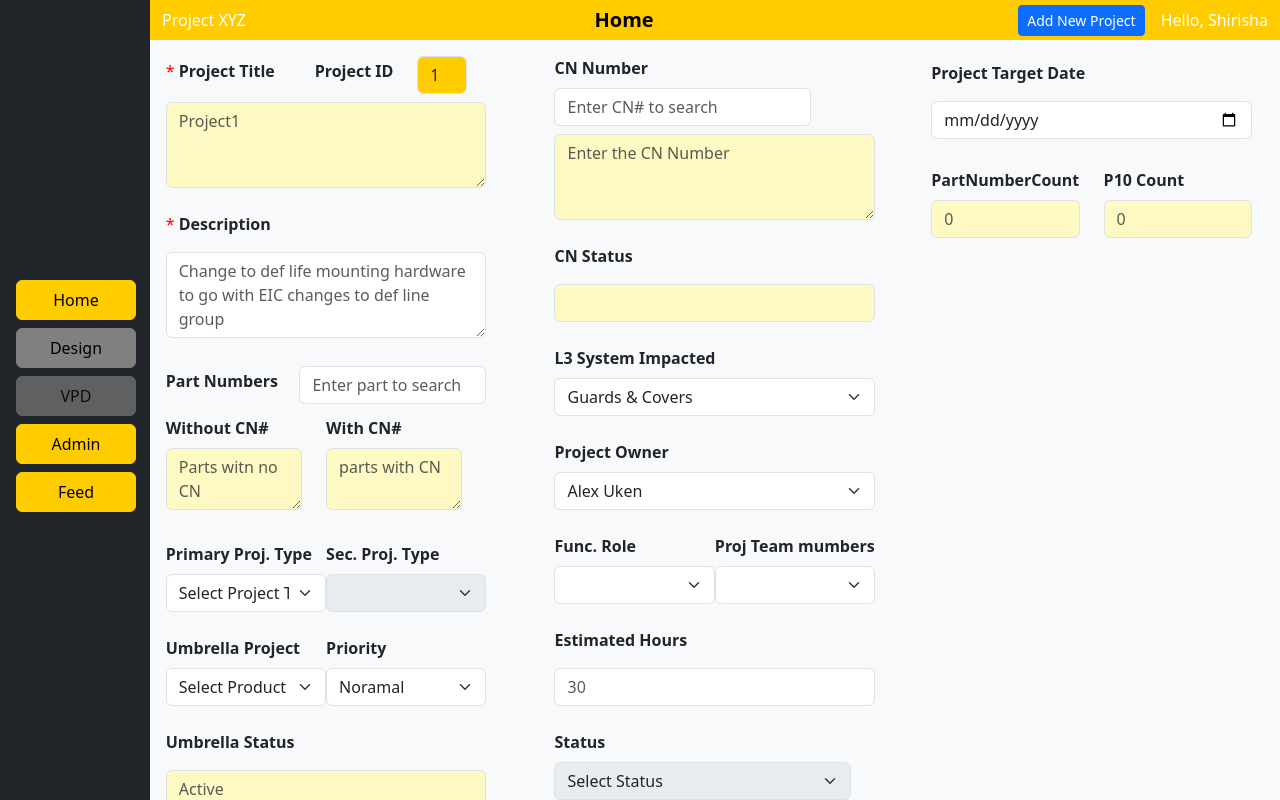
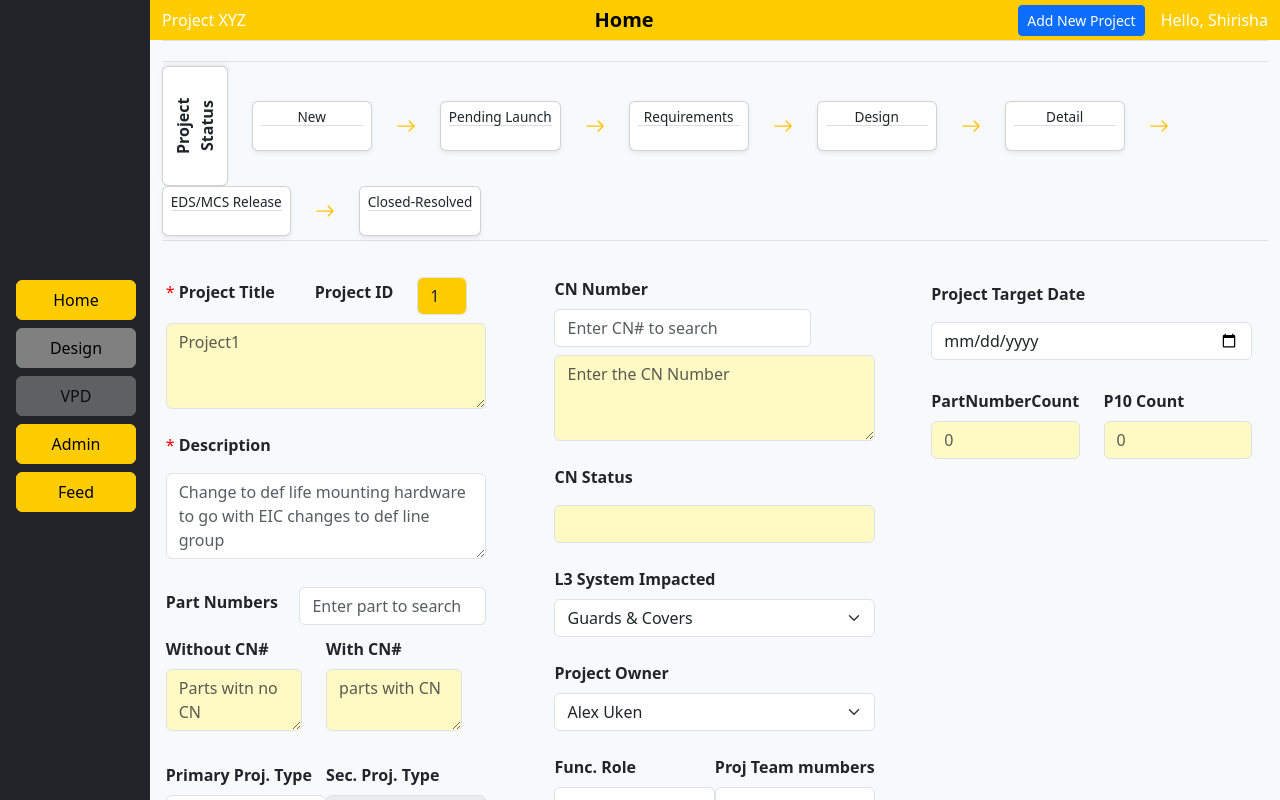
Before and after one commit to Siri66161616/ReactTest, a React (Create React App) app: page / in a window 1280 px wide. Both pictures are taken after a click on the button "Design". Shown: the top 800 px of the page. Built offline with nearby package versions, Linux system fonts and the light colour scheme.

Commit message:
Added the Project status cards.

```diff
--- a/src/pages/Design1.js
+++ b/src/pages/Design1.js
@@ -1,10 +1,16 @@
 import React, { useState } from "react";
-import { Button, Form, Container, Row, Col } from "react-bootstrap";
+import { Card, Form, Container, Row, Col } from "react-bootstrap";
 import "bootstrap/dist/css/bootstrap.min.css";
 import { useProjectData } from "../context/ProjectContext";
+import { ArrowRight } from "react-bootstrap-icons";
 
 const Design1 = () => {
   const { projectData, productGroups } = useProjectData();
+
+  // Function to determine the Start Date label
+  const getStartDateLabel = (status) => {
+    return `${status} Start Date`;
+  };
 
   // State Management
   const [selectedPrimary, setSelectedPrimary] = useState("");
@@ -82,9 +88,89 @@ const Design1 = () => {
     }
   };
 
+  const steps = [
+    "New",
+    "Pending Launch",
+    "Requirements",
+    "Design",
+    "Detail",
+    "EDS/MCS Release",
+    "Closed-Resolved",
+  ];
+
   return (
     <>
       <Container fluid className="vh-100 bg-light">
+        <div
+          className="border-top border-bottom"
+          style={{
+            borderTop: "2px solid black",
+            borderBottom: "2px solid black",
+            padding: "10px 0",
+          }}
+        ></div>
+
+        <Row className=" align-items-center mt-1 mb-1">
+          {/* Project Status Card (Vertical) */}
+          <Col xs="auto" className="d-flex align-items-center">
+            <Card
+              className="p-2 shadow-sm d-flex align-items-center justify-content-center"
+              style={{
+                minWidth: "50px",
+                height: "120px",
+                writingMode: "vertical-rl", // Vertical text direction
+                textAlign: "center",
+                fontWeight: "bold",
+                display: "flex",
+                justifyContent: "center",
+                transform: "rotate(180deg)",
+              }}
+            >
+              <span>Project Status</span>
+            </Card>
+          </Col>
+          {steps.map((step, index) => (
+            <React.Fragment key={index}>
+              <Col xs="auto" className="d-flex justify-content-center">
+                <Card
+                  className="p-2 shadow-sm d-flex flex-column align-items-center"
+                  style={{ minWidth: "120px", width: "auto", height: "50px" }}
+                >
+                  {/* Lower Section (Now Upper Section) */}
+                  <div
+                    className="w-100 d-flex align-items-center justify-content-center"
+                    style={{ height: "50%", borderBottom: "1px solid #ddd" }}
+                  >
+                    <span style={{ fontSize: "0.85rem" }}>{step}</span>
+                  </div>
+
+                  {/* Upper Section (Now Lower Section) */}
+                  <div
+                    className="w-100 d-flex align-items-center justify-content-center"
+                    style={{ height: "50%" }}
+                  >
+                    <span style={{ fontSize: "0.75rem", fontWeight: "bold" }}>
+                      {" "}
+                    </span>
+                  </div>
+                </Card>
+              </Col>
+
+              {index !== steps.length - 1 && (
+                <Col xs="auto" className="d-flex justify-content-center">
+                  <ArrowRight size={20} className="text-warning" />
+                </Col>
+              )}
+            </React.Fragment>
+          ))}
+        </Row>
+        <div
+          className="border-top "
+          style={{
+            padding: "10px 0",
+          }}
+        ></div>
+
         <Row className="h-100 justify-content-between">
           <Col className="bg-light text-dark text-dark p-3 d-flex flex-column">
             <Row className="w-100 h-100 flex-column gap-2">
@@ -128,7 +214,7 @@ const Design1 = () => {
                 </Row>
               </Col>
 
-              <Col className="d-flex align-items-center justify-content-center flex-grow-1">
+              <Col className="d-flex align-items-center  flex-grow-1">
                 <Row className="mb-3 align-items-center">
                   {/* Project Title Label with Red * */}
                   <Col md="auto">
@@ -235,7 +321,7 @@ const Design1 = () => {
                 </Col>
               </Col>
 
-              <Col className="d-flex align-items-center justify-content-center flex-grow-1">
+              <Col className="d-flex align-items-center flex-grow-1">
                 <Col className="mb-3">
                   <Form.Group as={Col}>
                     <Form.Label>
@@ -267,7 +353,7 @@ const Design1 = () => {
                 </Col>
               </Col>
 
-              <Col className="d-flex align-items-center justify-content-center flex-grow-1">
+              <Col className="d-flex align-items-center flex-grow-1">
                 <Row className="mb-3 align-items-center">
                   {/* Project Title Label with Red * */}
                   <Col md="auto">
@@ -324,7 +410,7 @@ const Design1 = () => {
                 </Col>
               </Col>
 
-              <Col className="d-flex align-items-center justify-content-center flex-grow-1">
+              <Col className="d-flex align-items-center  flex-grow-1">
                 <Row className="mb-3 align-items-center">
                   {/* Project Title Label with Red * */}
                   <Col md="auto">
@@ -378,7 +464,7 @@ const Design1 = () => {
                   </Col>
                 </Row>
               </Col>
-              <Col className="d-flex align-items-center justify-content-center flex-grow-1">
+              <Col className="d-flex align-items-center  flex-grow-1">
                 <Row className="mb-3 align-items-center">
                   <Col md="auto">
                     <Form.Label>
@@ -448,7 +534,7 @@ const Design1 = () => {
                 </Col>
               </Col>
 
-              <Col className="d-flex align-items-center justify-content-center flex-grow-1">
+              <Col className="d-flex align-items-center  flex-grow-1">
                 <Row className="mb-3 align-items-center">
                   {/* Project Title Label with Red * */}
                   <Col md="auto">
@@ -485,11 +571,11 @@ const Design1 = () => {
                     </Form.Select>
                   </Form.Group>
 
-                  {/* Start Date - Now Aligned Below Status */}
+                  {/* Dynamic Start Date Field */}
                   <Form.Group className="mb-3">
                     <Form.Label>
                       <span style={{ color: "red" }}>*</span>{" "}
-                      <strong>Start Date</strong>
+                      <strong>{getStartDateLabel(selectedStatus)}</strong>
                     </Form.Label>
                     <Form.Control type="date" />
                   </Form.Group>
@@ -499,7 +585,7 @@ const Design1 = () => {
                 <Col md={6}></Col>
               </Row>
 
-              <Col className="d-flex align-items-center justify-content-center flex-grow-1">
+              <Col className="d-flex align-items-center flex-grow-1">
                 <Row className="mb-3 align-items-center">
                   <Col md="auto">
                     <Form.Label>
@@ -521,7 +607,7 @@ const Design1 = () => {
           </Col>
           <Col className="bg-light text-dark d-flex align-items-center justify-content-center p-3">
             <Row className="w-100 h-100 flex-column gap-1">
-              <Col className="d-flex align-items-center justify-content-center flex-grow-1">
+              <Col className="d-flex align-items-center  flex-grow-1">
                 <Row className="mb-3 align-items-center">
                   <Col md="auto">
                     <Form.Label>
@@ -534,7 +620,7 @@ const Design1 = () => {
                   </Col>
                 </Row>
               </Col>
-              <Col className="d-flex align-items-center justify-content-center flex-grow-1">
+              <Col className="d-flex align-items-center  flex-grow-1">
                 <Row className="mb-4">
                   <Form.Group as={Col} controlId="withoutCN">
                     <Form.Label>
```
